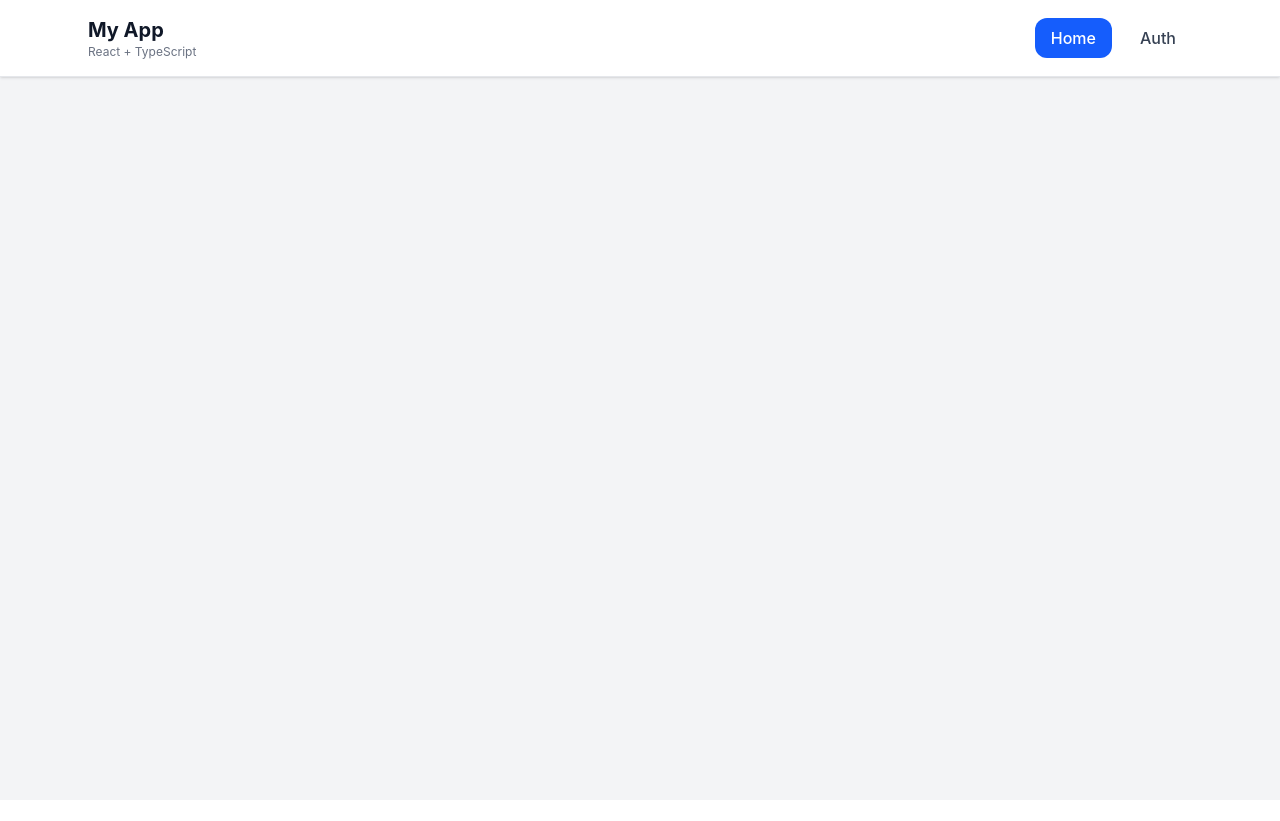
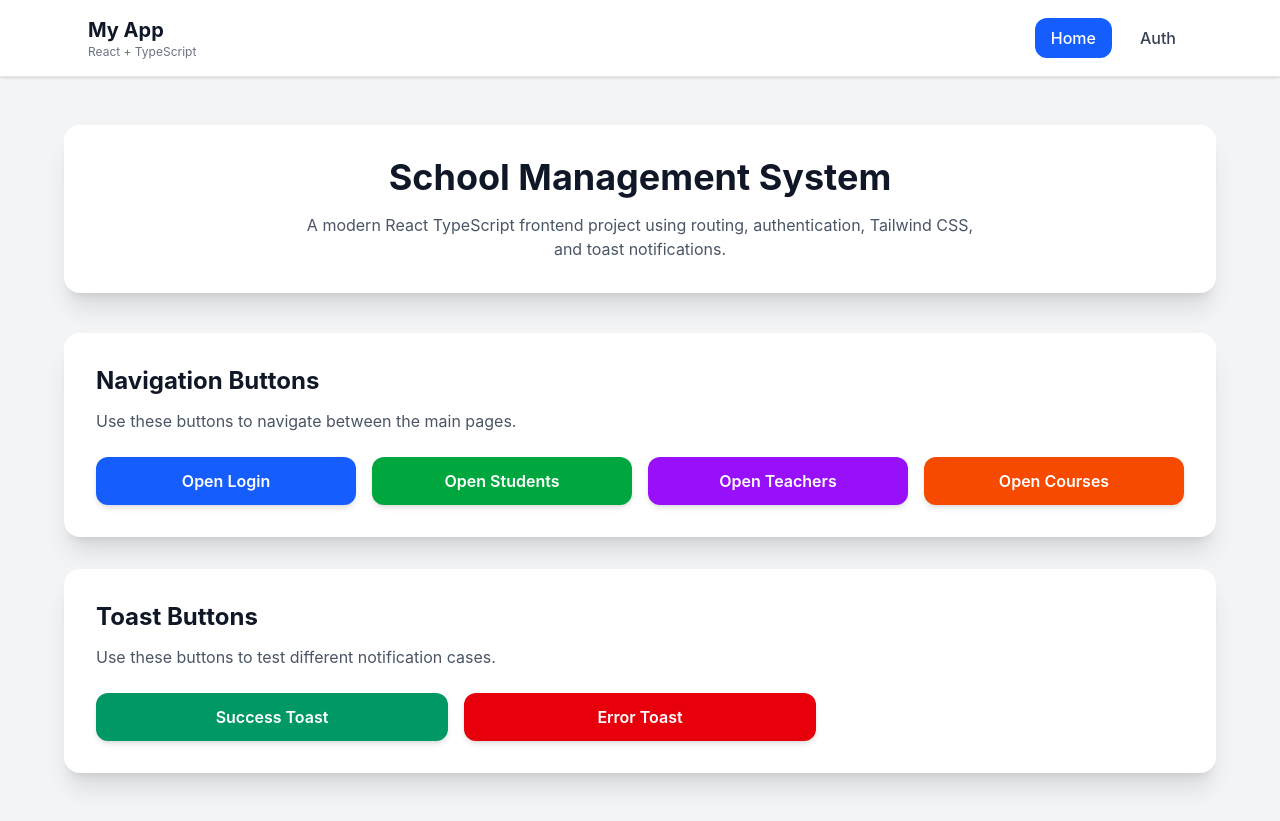
Before and after one commit to Omar4567AV/web1mid, a React (Vite) app: page / in a window 1280 px wide. Before the commit the page ends 800 px from the top, so only its background shows below. Built offline with nearby package versions, Linux system fonts and the light colour scheme.

Commit message:
feat: initialize school management application with feature-based architecture and authentication flow

```diff
--- a/package.json
+++ b/package.json
@@ -13,6 +13,7 @@
     "@tailwindcss/vite": "^4.2.4",
     "react": "^19.2.5",
     "react-dom": "^19.2.5",
+    "react-hot-toast": "^2.6.0",
     "react-router-dom": "^7.15.0",
     "tailwindcss": "^4.2.4"
   },
--- a/src/App.tsx
+++ b/src/App.tsx
@@ -1,6 +1,6 @@
 import { Route, Routes } from "react-router-dom";
 import Navbar from "./components/Navbar";
-
+import HomePage from "./pages/HomePage";
 import LoginPage from "./features/auth/pages/LoginPage";
 
 import StudentsPage from "./students/pages/StudentsPage";
@@ -16,6 +16,7 @@ const App = () => {
       <Navbar />
 
       <Routes>
+        <Route path="/" element={<HomePage />} />
         <Route path="/login" element={<LoginPage />} />
 
         <Route path="/students" element={<StudentsPage />} />
--- a/src/features/auth/services/authService.ts
+++ b/src/features/auth/services/authService.ts
@@ -12,8 +12,8 @@ export const login = async (
     }
 
     const fakeUser: AuthUser = {
-        id: crypto.randomUUID(),
-        email,
+        id: Date.now().toString(),
+        email: email,
         name: "Fake User",
     };
 
--- a/src/main.tsx
+++ b/src/main.tsx
@@ -3,11 +3,13 @@ import ReactDOM from "react-dom/client";
 import { BrowserRouter } from "react-router-dom";
 import App from "./App";
 import "./index.css";
+import { Toaster } from "react-hot-toast";
 
 ReactDOM.createRoot(document.getElementById("root")!).render(
   <React.StrictMode>
     <BrowserRouter>
       <App />
+      <Toaster />
     </BrowserRouter>
   </React.StrictMode>
 );
--- /dev/null
+++ b/src/pages/HomePage.tsx
@@ -0,0 +1,109 @@
+import { Link } from "react-router-dom";
+import toast from "react-hot-toast";
+
+const HomePage = () => {
+    const showSuccessToast = () => {
+        toast.success("Operation completed successfully!");
+    };
+
+    const showErrorToast = () => {
+        toast.error("Something went wrong!");
+    };
+
+    const showLoadingToast = () => {
+        const toastId = toast.loading("Loading...");
+
+        setTimeout(() => {
+            toast.success("Loading finished!", {
+                id: toastId,
+            });
+        }, 3000);
+    };
+
+    return (
+        <main className="min-h-[calc(100vh-72px)] bg-gray-100 px-6 py-12">
+            <section className="mx-auto max-w-6xl">
+                <div className="mb-10 rounded-2xl bg-white p-8 text-center shadow-xl">
+                    <h1 className="mb-4 text-4xl font-bold text-gray-900">
+                        School Management System
+                    </h1>
+
+                    <p className="mx-auto max-w-2xl text-gray-600">
+                        A modern React TypeScript frontend project using routing,
+                        authentication, Tailwind CSS, and toast notifications.
+                    </p>
+                </div>
+
+                <div className="mb-8 rounded-2xl bg-white p-8 shadow-xl">
+                    <h2 className="mb-3 text-2xl font-bold text-gray-900">
+                        Navigation Buttons
+                    </h2>
+
+                    <p className="mb-6 text-gray-600">
+                        Use these buttons to navigate between the main pages.
+                    </p>
+
+                    <div className="grid gap-4 sm:grid-cols-2 lg:grid-cols-4">
+                        <Link
+                            to="/login"
+                            className="rounded-xl bg-blue-600 px-5 py-3 text-center font-semibold text-white shadow-md transition hover:bg-blue-700 active:scale-[0.98]"
+                        >
+                            Open Login
+                        </Link>
+
+                        <Link
+                            to="/students"
+                            className="rounded-xl bg-green-600 px-5 py-3 text-center font-semibold text-white shadow-md transition hover:bg-green-700 active:scale-[0.98]"
+                        >
+                            Open Students
+                        </Link>
+
+                        <Link
+                            to="/teachers"
+                            className="rounded-xl bg-purple-600 px-5 py-3 text-center font-semibold text-white shadow-md transition hover:bg-purple-700 active:scale-[0.98]"
+                        >
+                            Open Teachers
+                        </Link>
+
+                        <Link
+                            to="/courses"
+                            className="rounded-xl bg-orange-600 px-5 py-3 text-center font-semibold text-white shadow-md transition hover:bg-orange-700 active:scale-[0.98]"
+                        >
+                            Open Courses
+                        </Link>
+                    </div>
+                </div>
+
+                <div className="rounded-2xl bg-white p-8 shadow-xl">
+                    <h2 className="mb-3 text-2xl font-bold text-gray-900">
+                        Toast Buttons
+                    </h2>
+
+                    <p className="mb-6 text-gray-600">
+                        Use these buttons to test different notification cases.
+                    </p>
+
+                    <div className="grid gap-4 sm:grid-cols-2 lg:grid-cols-3">
+                        <button
+                            onClick={showSuccessToast}
+                            className="rounded-xl bg-emerald-600 px-5 py-3 font-semibold text-white shadow-md transition hover:bg-emerald-700 active:scale-[0.98]"
+                        >
+                            Success Toast
+                        </button>
+
+                        <button
+                            onClick={showErrorToast}
+                            className="rounded-xl bg-red-600 px-5 py-3 font-semibold text-white shadow-md transition hover:bg-red-700 active:scale-[0.98]"
+                        >
+                            Error Toast
+                        </button>
+
+
+                    </div>
+                </div>
+            </section>
+        </main>
+    );
+};
+
+export default HomePage;
```
Also changed, not shown: 2 other files (tests, documents, lock files or other folders).
